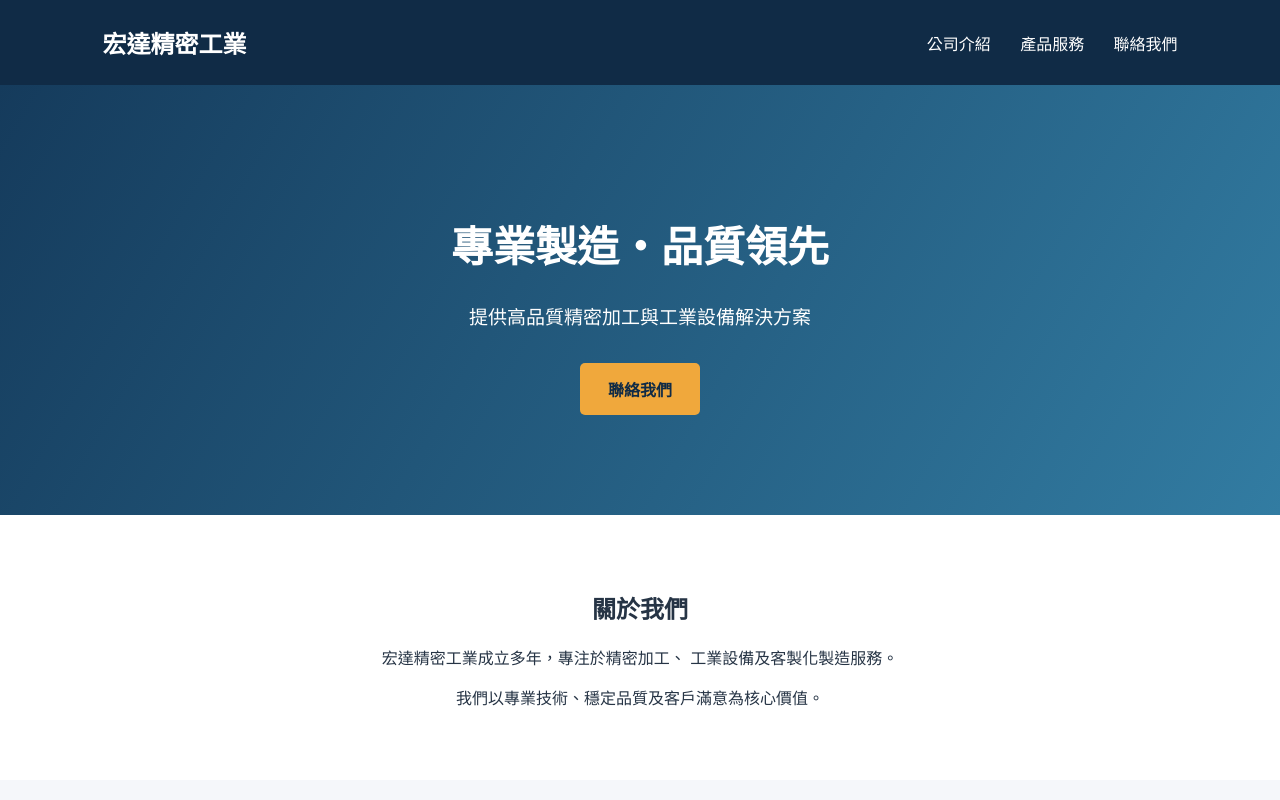
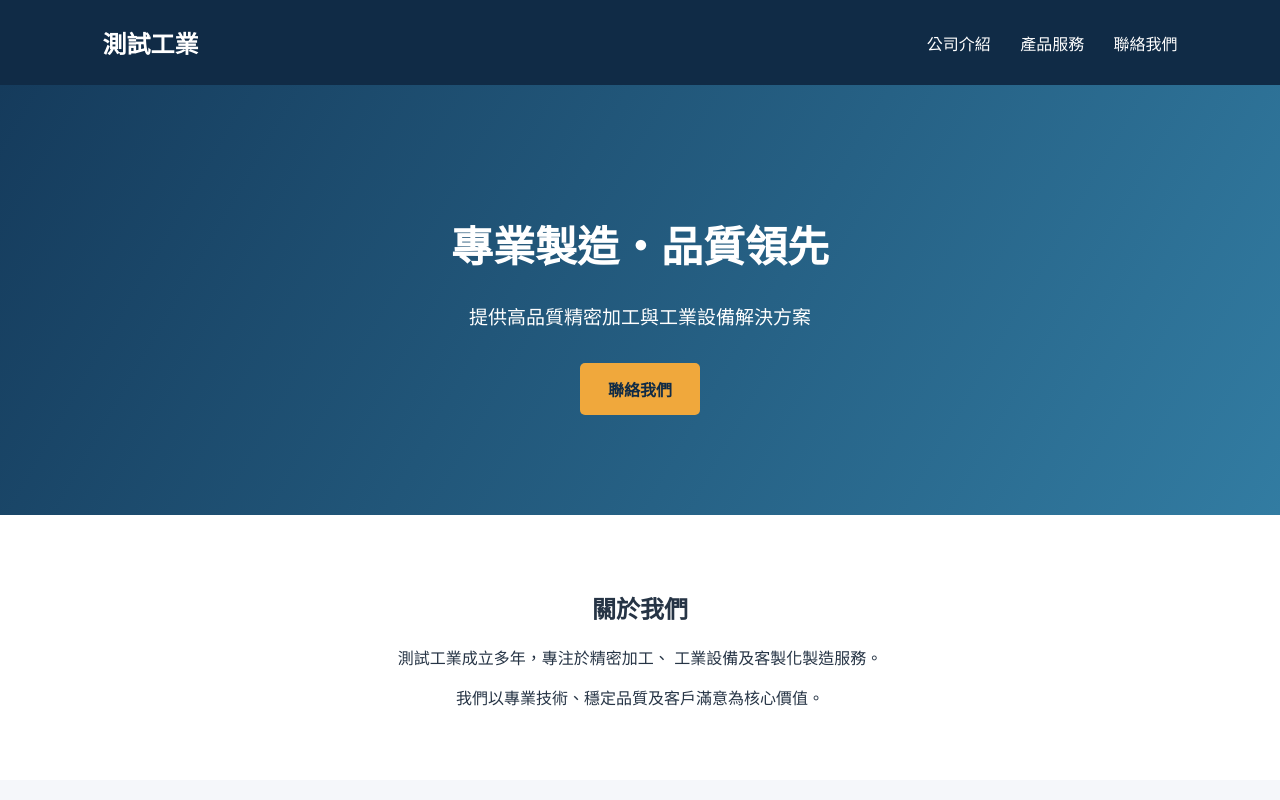
Before and after one commit to Wangba1028/MyWebsite, a plain HTML site: page index.html in a window 1280 px wide. Shown: the top 800 px of the page. Drawn offline with Linux system fonts and the light colour scheme.

Commit message:
Update index.html

```diff
--- a/index.html
+++ b/index.html
@@ -4,7 +4,7 @@
 <head>
     <meta charset="UTF-8">
     <meta name="viewport" content="width=device-width, initial-scale=1.0">
-    <title>宏達精密工業 | 專業製造</title>
+    <title>測試測試工業 | 專業製造</title>
 
     <style>
         body {
@@ -114,7 +114,7 @@
 <body>
 
     <header>
-        <h2>宏達精密工業</h2>
+        <h2>測試工業</h2>
 
         <nav>
             <a href="#about">公司介紹</a>
@@ -132,7 +132,7 @@
     <section id="about" class="about">
         <h2>關於我們</h2>
         <p>
-            宏達精密工業成立多年，專注於精密加工、
+            測試工業成立多年，專注於精密加工、
             工業設備及客製化製造服務。
         </p>
         <p>
@@ -176,7 +176,7 @@
     </section>
 
     <footer>
-        © 2026 宏達精密工業 All Rights Reserved.
+        © 2026 測試工業 All Rights Reserved.
     </footer>
 
     <script>
```
